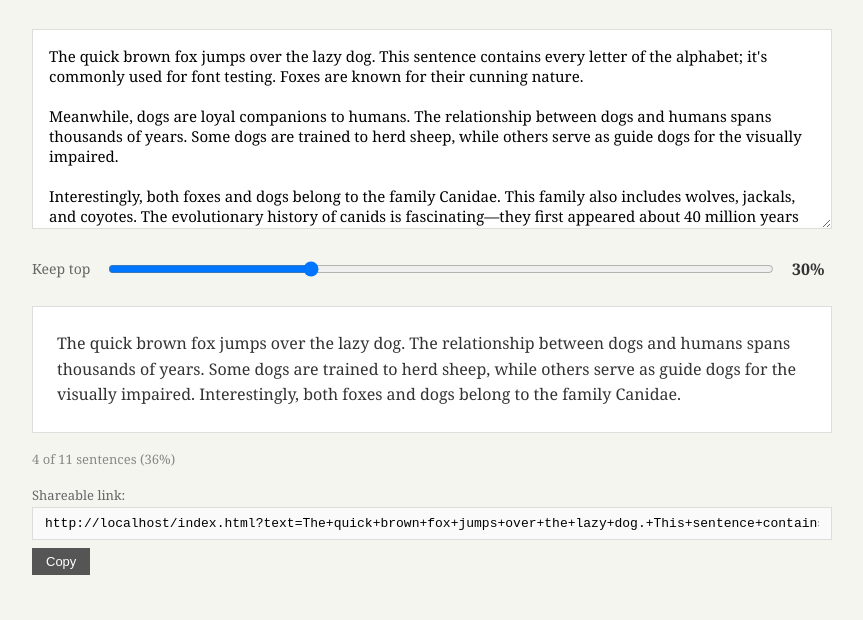
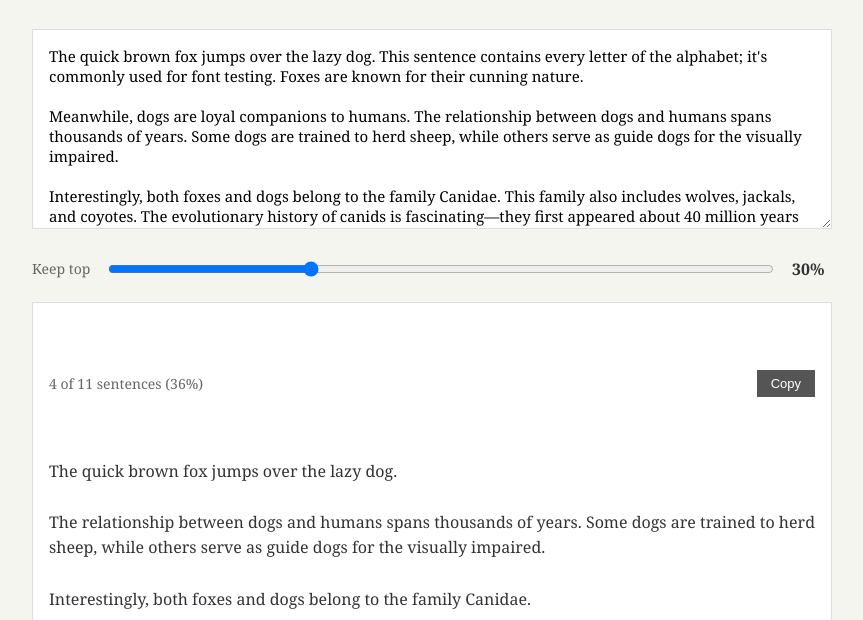
Before and after one commit to charliemarketplace/textreduce, a plain HTML site: page index.html in a window 1280 px wide. Shown: the part 152-772 px from the top of the page, without its empty margins (208-1071 px from the left). Drawn offline with Linux system fonts and the light colour scheme.

Commit message:
Update index.html

```diff
--- a/index.html
+++ b/index.html
@@ -38,9 +38,14 @@
     .controls label { font-size: 14px; color: #666; }
     input[type="range"] { flex: 1; }
     .pct { font-weight: 600; min-width: 40px; }
-    .output { background: #fff; border: 1px solid #ddd; padding: 24px; margin-top: 24px; min-height: 100px; }
-    .output:empty::before { content: "Summary will appear here..."; color: #aaa; }
-    .stats { font-size: 13px; color: #888; margin-top: 16px; }
+    .output-wrapper { margin-top: 12px; }
+    .output { background: #fff; border: 1px solid #ddd; padding: 16px; min-height: 80px; white-space: pre-wrap; }
+    #summaryText:empty::before { content: "Summary will appear here..."; color: #aaa; }
+    .output-header { display: flex; justify-content: space-between; align-items: center; margin-bottom: 10px; }
+    .output-header:has(.stats:empty) { display: none; }
+    .stats { font-size: 14px; color: #666; font-weight: 500; }
+    .copy-output { padding: 6px 14px; background: #555; color: #fff; border: none; cursor: pointer; font-size: 13px; transition: background 0.2s; }
+    .copy-output:hover { background: #333; }
     .api-info { margin-top: 48px; padding-top: 32px; border-top: 1px solid #ddd; }
     .api-info h2 { font-size: 18px; font-weight: 400; margin-bottom: 16px; }
     .api-info code { background: #e8e8e0; padding: 2px 6px; font-size: 13px; }
@@ -71,8 +76,15 @@ Interestingly, both foxes and dogs belong to the family Canidae. This family als
       <span class="pct"><span id="pctVal">30</span>%</span>
     </div>
 
-    <div class="output" id="output"></div>
-    <div class="stats ui-only" id="stats"></div>
+    <div class="output-wrapper">
+      <div class="output" id="output">
+        <div class="output-header ui-only">
+          <span class="stats" id="stats"></span>
+          <button class="copy-output" onclick="copyOutput()">Copy</button>
+        </div>
+        <div id="summaryText"></div>
+      </div>
+    </div>
 
     <div class="share-link ui-only">
       <label style="font-size: 13px; color: #666;">Shareable link:</label>
@@ -101,12 +113,13 @@ Interestingly, both foxes and dogs belong to the family Canidae. This family als
     const pct = document.getElementById('pct');
     const pctVal = document.getElementById('pctVal');
     const output = document.getElementById('output');
+    const summaryText = document.getElementById('summaryText');
     const stats = document.getElementById('stats');
     const shareUrl = document.getElementById('shareUrl');
 
-    // Split text into sentences using multiple delimiters
-    function getSentences(text) {
-      let t = text
+    // Escape common abbreviations to avoid false sentence splits
+    function escapeAbbreviations(text) {
+      return text
         .replace(/\be\.g\./gi, 'EG_ABBR')
         .replace(/\bi\.e\./gi, 'IE_ABBR')
         .replace(/\betc\./gi, 'ETC_ABBR')
@@ -115,20 +128,38 @@ Interestingly, both foxes and dogs belong to the family Canidae. This family als
         .replace(/\bmr\./gi, 'MR_ABBR')
         .replace(/\bmrs\./gi, 'MRS_ABBR')
         .replace(/\bms\./gi, 'MS_ABBR');
+    }
 
-      const parts = t.split(/[.?!;]\s+|[.?!;]$|\n+|—|–/);
+    function restoreAbbreviations(text) {
+      return text
+        .replace(/EG_ABBR/g, 'e.g.')
+        .replace(/IE_ABBR/g, 'i.e.')
+        .replace(/ETC_ABBR/g, 'etc.')
+        .replace(/VS_ABBR/g, 'vs.')
+        .replace(/DR_ABBR/g, 'Dr.')
+        .replace(/MR_ABBR/g, 'Mr.')
+        .replace(/MRS_ABBR/g, 'Mrs.')
+        .replace(/MS_ABBR/g, 'Ms.');
+    }
 
-      return parts
-        .map(s => s.replace(/EG_ABBR/g, 'e.g.')
-                   .replace(/IE_ABBR/g, 'i.e.')
-                   .replace(/ETC_ABBR/g, 'etc.')
-                   .replace(/VS_ABBR/g, 'vs.')
-                   .replace(/DR_ABBR/g, 'Dr.')
-                   .replace(/MR_ABBR/g, 'Mr.')
-                   .replace(/MRS_ABBR/g, 'Mrs.')
-                   .replace(/MS_ABBR/g, 'Ms.')
-                   .trim())
-        .filter(s => s.length > 0);
+    // Split text into sentences with paragraph tracking
+    function getSentencesWithParagraphs(text) {
+      const paragraphs = text.split(/\n\s*\n+/);
+      const sentences = [];
+
+      paragraphs.forEach((para, paraIndex) => {
+        const escaped = escapeAbbreviations(para);
+        const parts = escaped.split(/[.?!;]\s+|[.?!;]$|—|–/);
+
+        parts.forEach(s => {
+          const cleaned = restoreAbbreviations(s).trim();
+          if (cleaned.length > 0) {
+            sentences.push({ text: cleaned, paragraphIndex: paraIndex });
+          }
+        });
+      });
+
+      return sentences;
     }
 
     function getWords(text) {
@@ -154,14 +185,15 @@ Interestingly, both foxes and dogs belong to the family Canidae. This family als
     function summarize(text, keepPct) {
       if (!text || !text.trim()) return { summary: '', kept: 0, total: 0 };
 
-      const sentences = getSentences(text);
+      const sentences = getSentencesWithParagraphs(text);
       const allWords = getWords(text);
       const wordFreq = getWordFrequencies(allWords);
 
       const scored = sentences.map((s, i) => ({
-        text: s,
+        text: s.text,
         index: i,
-        score: scoreSentence(s, wordFreq)
+        paragraphIndex: s.paragraphIndex,
+        score: scoreSentence(s.text, wordFreq)
       }));
 
       const scores = scored.map(s => s.score).sort((a, b) => a - b);
@@ -171,7 +203,18 @@ Interestingly, both foxes and dogs belong to the family Canidae. This family als
         .filter(s => s.score >= threshold)
         .sort((a, b) => a.index - b.index);
 
-      const summary = kept.map(s => s.text).join('. ') + (kept.length ? '.' : '');
+      // Group kept sentences by original paragraph
+      const paragraphs = {};
+      kept.forEach(s => {
+        if (!paragraphs[s.paragraphIndex]) paragraphs[s.paragraphIndex] = [];
+        paragraphs[s.paragraphIndex].push(s.text);
+      });
+
+      // Join sentences within paragraphs, then join paragraphs with double newline
+      const summary = Object.keys(paragraphs)
+        .sort((a, b) => a - b)
+        .map(pIdx => paragraphs[pIdx].join('. ') + '.')
+        .join('\n\n');
 
       return { summary, kept: kept.length, total: sentences.length };
     }
@@ -182,7 +225,7 @@ Interestingly, both foxes and dogs belong to the family Canidae. This family als
 
       const result = summarize(text, keepPct);
 
-      output.textContent = result.summary;
+      summaryText.textContent = result.summary;
       if (stats) {
         stats.textContent = result.total ? `${result.kept} of ${result.total} sentences (${Math.round(result.kept/result.total*100)}%)` : '';
       }
@@ -203,6 +246,14 @@ Interestingly, both foxes and dogs belong to the family Canidae. This family als
       setTimeout(() => document.getElementById('copiedMsg').textContent = '', 2000);
     }
 
+    function copyOutput() {
+      navigator.clipboard.writeText(summaryText.textContent);
+      const btn = document.querySelector('.copy-output');
+      const orig = btn.textContent;
+      btn.textContent = 'Copied!';
+      setTimeout(() => btn.textContent = orig, 1500);
+    }
+
     // Check for URL parameters (API mode)
     const params = new URLSearchParams(window.location.search);
     const paramText = params.get('text');
@@ -216,7 +267,7 @@ Interestingly, both foxes and dogs belong to the family Canidae. This family als
       if (paramRaw === '1') {
         // Raw mode: plain text only
         document.body.className = 'raw-mode';
-        output.textContent = result.summary;
+        summaryText.textContent = result.summary;
       } else {
         // Normal mode with prefilled values
         input.value = paramText;
```
